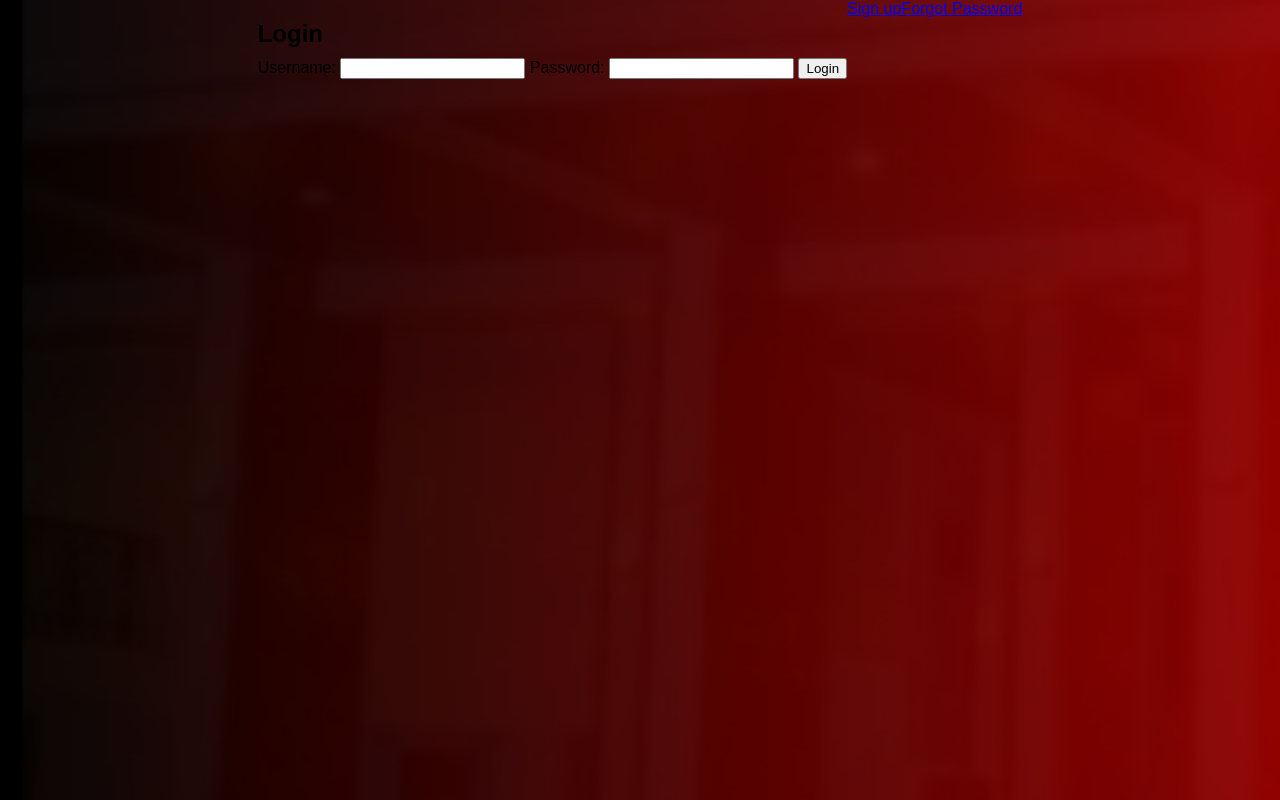
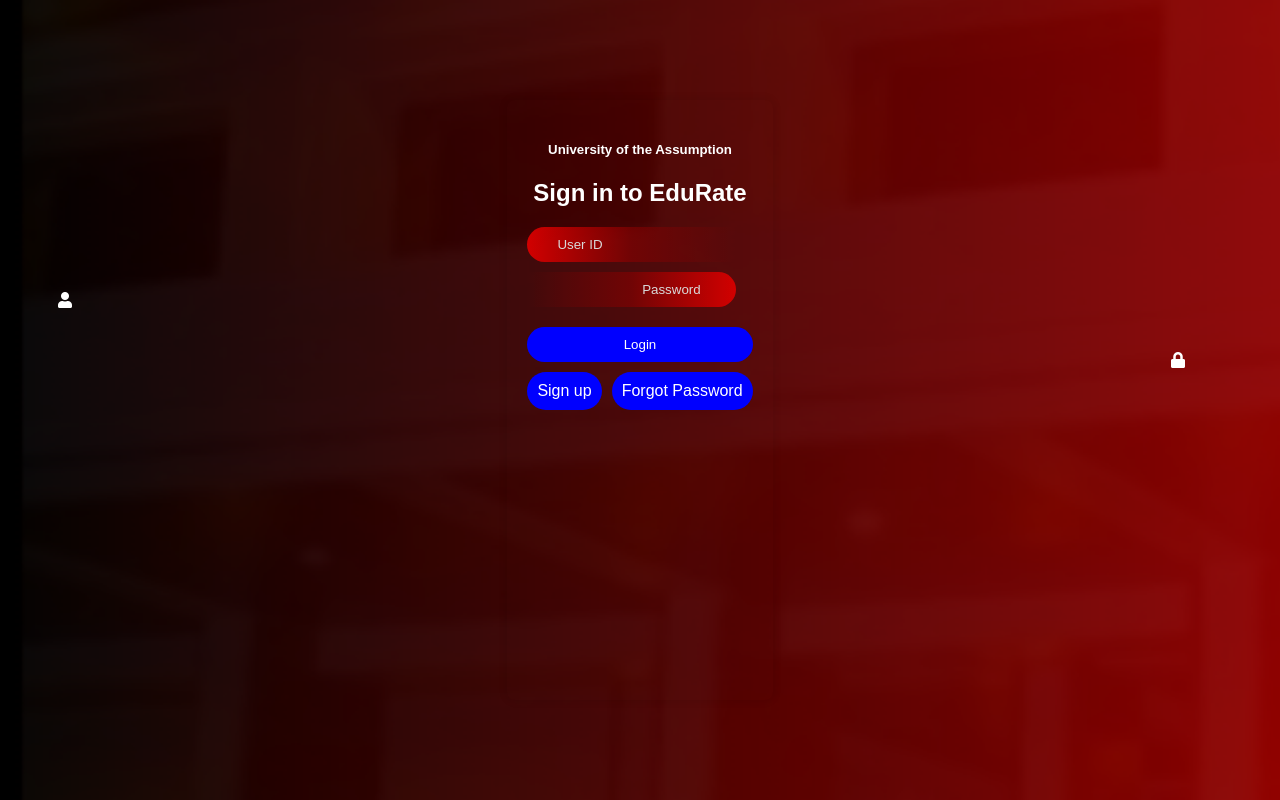
Before and after one commit to JaredLucas22/Edurate, a PHP site: page / in a window 1280 px wide. Run offline with PHP 8.4, Linux system fonts and the light colour scheme.

Commit message:
UI changes

```diff
--- a/Edurate/htdocs/Edurate/index.php
+++ b/Edurate/htdocs/Edurate/index.php
@@ -4,27 +4,37 @@
     <meta charset="UTF-8">
     <meta name="viewport" content="width=device-width, initial-scale=1.0">
     <title>Login Form</title>
-    <link rel="stylesheet" href="edurate/styles/App.css">
+    <link rel="stylesheet"href="styles/loginstyle.css">
+    <link rel="stylesheet" href="https://cdnjs.cloudflare.com/ajax/libs/font-awesome/5.15.3/css/all.min.css">
 </head>
 <body>
+<div class="container">
+    <form action="index.php" method="post" onsubmit="return validateForm()">
 
-<div class="login-container">
-    <h2>Login</h2>
-    <form action="index.php" method="post">
-        <label for="username">Username:</label>
-        <input type="text" id="username" name="username" required>
+        <h5>University of the Assumption</h5>
+        <h2>Sign in to EduRate</h2>
 
-        <label for="password">Password:</label>
-        <input type="password" id="password" name="password" required>
+        <div>
+        <input class="user-input" type="text" id="username" name="username" placeholder="User ID" required>
+        <div class="user-icon"><i class="fas fa-user"></i></div>
+        </div>
 
-        <input type="submit" value="Login">
-    </form>
-</div>
-<a href="signup.php">Sign up</a></li>
-<a href="forgotpassword.php">Forgot Password</a></li>
 
+        <div >
+            <input class="password-input" type="password" id="password" name="password" placeholder="Password " required>
+            <div class="lock-icon"><i class="fas fa-lock"></i></div>
+        </div>
+
+
+        <button class='buttons' type="submit"> Login </button>
+
+        <div id="error-message"></div>
+
+        <a class='buttons1' href="signup.php">Sign up</a>
+        <a class='buttons2' href="forgotpassword.php">Forgot Password</a>
+    </form></div>
+</body>
 <?php
-include("session.php");
+include("session.php")
 ?>
-</body>
 </html>
--- /dev/null
+++ b/Edurate/htdocs/Edurate/styles/loginstyle.css
@@ -0,0 +1,132 @@
+body {
+  background-image: url(pictures/background2.png);
+  background-size: cover;
+  background-position: center;
+  font-family: 'Montserrat', sans-serif;
+  overflow: hidden;
+  height: 100vh;
+  display: flex;
+  justify-content: center;
+  margin: 0; /* Reset default margin */
+}
+
+.container {
+  max-width: 400px;
+  margin: 100px auto; /* Adjust the top margin to lower down the form */
+  padding: 20px;
+  border-radius: 8px;
+  box-shadow: 0 0 10px rgba(0, 0, 0, 0.1);
+}
+
+h5, h2 {
+  color: white;
+  text-align: center;
+}
+
+.user-input {
+  padding-left: 30px;
+  border: none !important;
+  border-top-left-radius: 20px;
+  border-bottom-left-radius: 20px;
+  background: linear-gradient(90deg, rgba(210,0,0,1) 0%, rgba(138,0,0,0.583158263305322) 50%, rgba(0,0,0,0) 100%);
+  padding-bottom: 10px !important;
+  padding-top: 10px !important;
+}
+
+.password-input {
+  padding-left: 30px;
+  border: none !important;
+  border-top-right-radius: 20px;
+  border-bottom-right-radius: 20px;
+  background: linear-gradient(90deg, rgba(0,0,0,0.006127450980392135) 0%, rgba(138,0,0,0.583158263305322) 50%, rgba(210,0,0,1) 100%);
+  padding-bottom: 10px !important;
+  padding-top: 10px !important;
+  top: 10px;
+}
+
+.password-input {
+  position: relative;
+}
+
+.password-input input {
+  width: 100%;
+  padding: 8px;
+  border: none;
+  border-radius: 20px;
+  box-sizing: border-box;
+}
+
+.user-icon {
+  position: absolute;
+  left: 58px;
+  top: 37.6%;
+  transform: translateY(-50%);
+  color:#ffffff;
+}
+
+.lock-icon {
+  position: absolute;
+  right: 95px;
+  top: 45.1%;
+  transform: translateY(-50%);
+  color:#ffffff;
+}
+
+.show-hide {
+  position: absolute;
+  top: 50%;
+  right: 10px;
+  transform: translateY(-50%);
+  cursor: pointer;
+  width: 20px;
+  height: 20px;
+  background: none;
+}
+
+.password-input::placeholder {
+  text-align: right;
+  padding-right: 30px;
+  color:#d9d9d9;
+}
+
+.user-input::placeholder {
+  color:#d9d9d9;
+}
+
+.buttons {
+  background-color: blue;
+  color: white;
+  padding: 10px;
+  border: none;
+  margin-top: 30px;
+  border-radius: 20px;
+  cursor: pointer;
+  width: 100%; /* Full width button */
+  display: block; /* Make it a block-level element */
+}
+
+.buttons1, .buttons2 {
+  background-color: blue;
+  color: white;
+  padding: 10px;
+  border: none;
+  border-radius: 20px;
+  cursor: pointer;
+  display: inline-block; /* Make them inline-block */
+  text-decoration: none; /* Remove default underline for links */
+}
+
+.buttons2 {
+  float: right; /* Align to the right */
+}
+
+.buttons1 {
+  float: left; /* Align to the left */
+  margin-right: 10px;
+}
+
+#error-message {
+  color: red;
+  margin-top: 10px;
+  text-align: center;
+}
```
Also changed, not shown: Edurate/htdocs/Edurate/forgotpassword.php (+14 -8 lines), Edurate/htdocs/Edurate/rating copy.php (added, +158 -0 lines), Edurate/htdocs/Edurate/signup.php (+12 -13 lines), Edurate/htdocs/Edurate/styles/signupstyle.css (added, +114 -0 lines), Edurate/htdocs/Edurate/styles/pictures/EduRate Logo.png (renamed from Edurate/htdocs/Edurate/edurate/styles/pictures/EduRate Logo.png), Edurate/htdocs/Edurate/styles/pictures/background.png (renamed from Edurate/htdocs/Edurate/edurate/styles/pictures/background.png), Edurate/htdocs/Edurate/styles/pictures/background2.png (renamed from Edurate/htdocs/Edurate/edurate/styles/pictures/background2.png), Edurate/htdocs/Edurate/styles/pictures/background3.png (renamed from Edurate/htdocs/Edurate/edurate/styles/pictures/background3.png).
